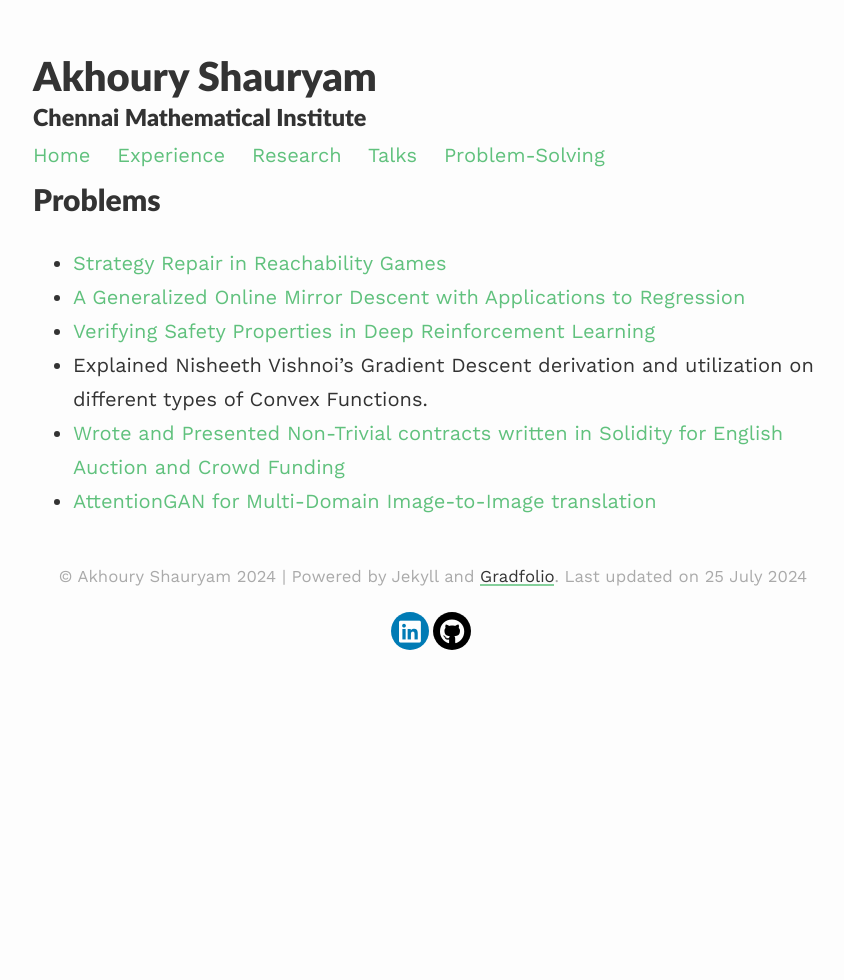
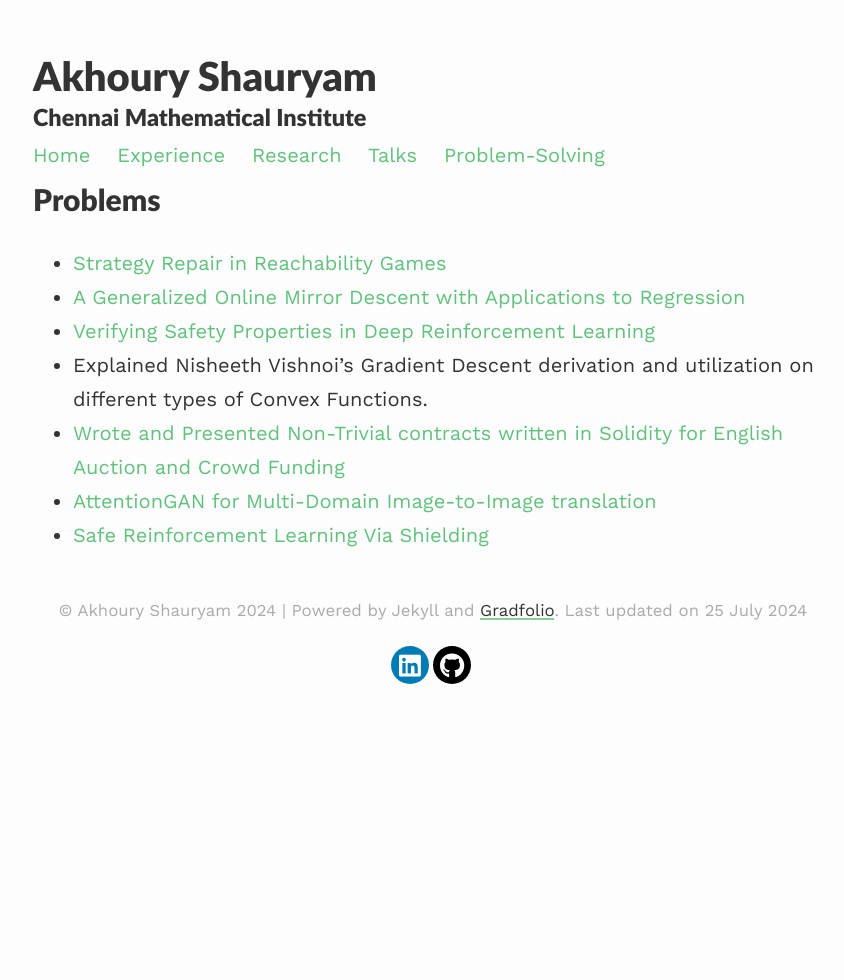
Before and after one commit to Satan-Claws/Satan-Claws.github.io, a Jekyll site: the page built from _pages/Presentations.md, in a window 1280 px wide. Shown: the whole page, without its empty margins (207-1051 px from the left). Built offline with Jekyll 4.4.1, drawn with Linux system fonts in a browser that asks for light colours; nearby versions of some CDN libraries.

Commit message:
Update Presentations.md

```diff
--- a/_pages/Presentations.md
+++ b/_pages/Presentations.md
@@ -13,3 +13,4 @@ published: true
 - Explained Nisheeth Vishnoi's Gradient Descent derivation and utilization on different types of Convex Functions.
 - [Wrote and Presented Non-Trivial contracts written in Solidity for English Auction and Crowd Funding](https://github.com/Satan-Claws/Presentations/blob/main/Blockchain_Presentation_English_Auction__.pdf)
 - [AttentionGAN for Multi-Domain Image-to-Image translation](https://github.com/Satan-Claws/Presentations/blob/main/CVSN_Presentation.pdf)
+- [Safe Reinforcement Learning Via Shielding](https://github.com/Satan-Claws/Presentations/blob/main/Safe_RL_Via_Shielding.pdf)
```
